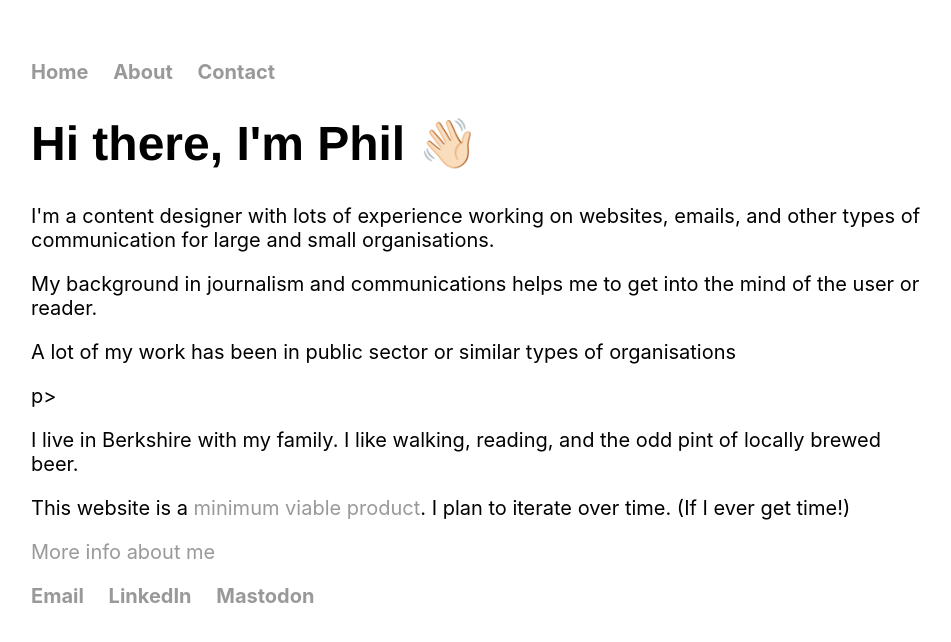
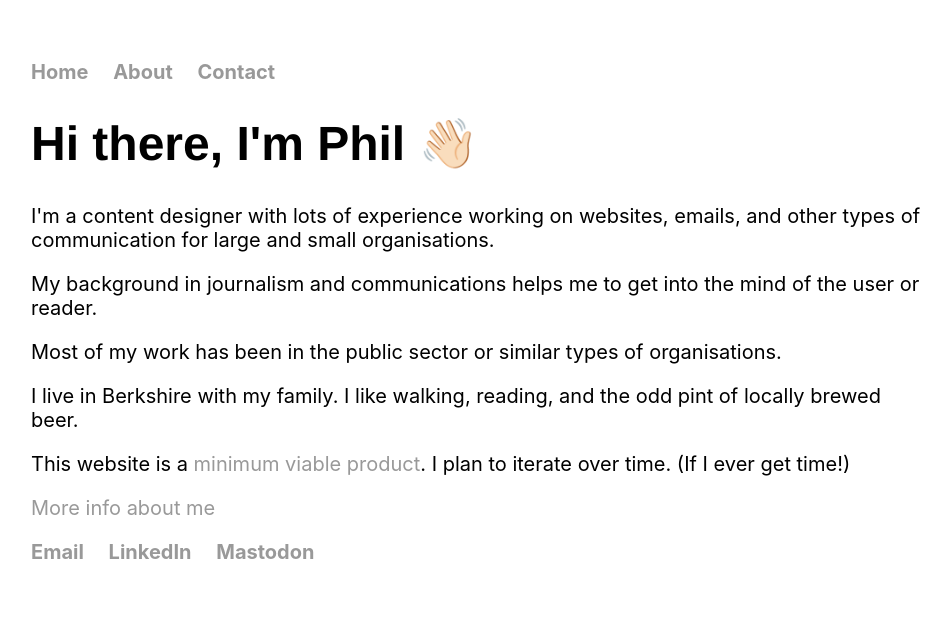
Before and after one commit to philsprayuk/philsprayuk.github.io, a Jekyll site: the page built from index.html, in a window 1280 px wide. Shown: the top 642 px of the page, without its empty margins (161-1112 px from the left). Built offline with Jekyll 4.4.1, drawn with Linux system fonts in a browser that asks for light colours.

Commit message:
typo fix

```diff
--- a/index.html
+++ b/index.html
@@ -5,7 +5,7 @@ title: Phil Spray, Content Designer
 <h1>Hi there, I'm Phil 👋🏻</h1>
 <p>I'm a content designer with lots of experience working on websites, emails, and other types of communication for large and small organisations.</p>
 <p>My background in journalism and communications helps me to get into the mind of the user or reader.</p>
-<p>A lot of my work has been in public sector or similar types of organisations</p>p>
+<p>Most of my work has been in the public sector or similar types of organisations.</p>
 <p>I live in Berkshire with my family. I like walking, reading, and the odd pint of locally brewed beer.</p>
 <p> This website is a <a href="https://www.agilealliance.org/glossary/mvp/" target="_blank" rel="noopener noreferrer">minimum viable product</a>. I plan to iterate over time. (If I ever get time!)
 <p><a href="/about">More info about me</a></p>
```
